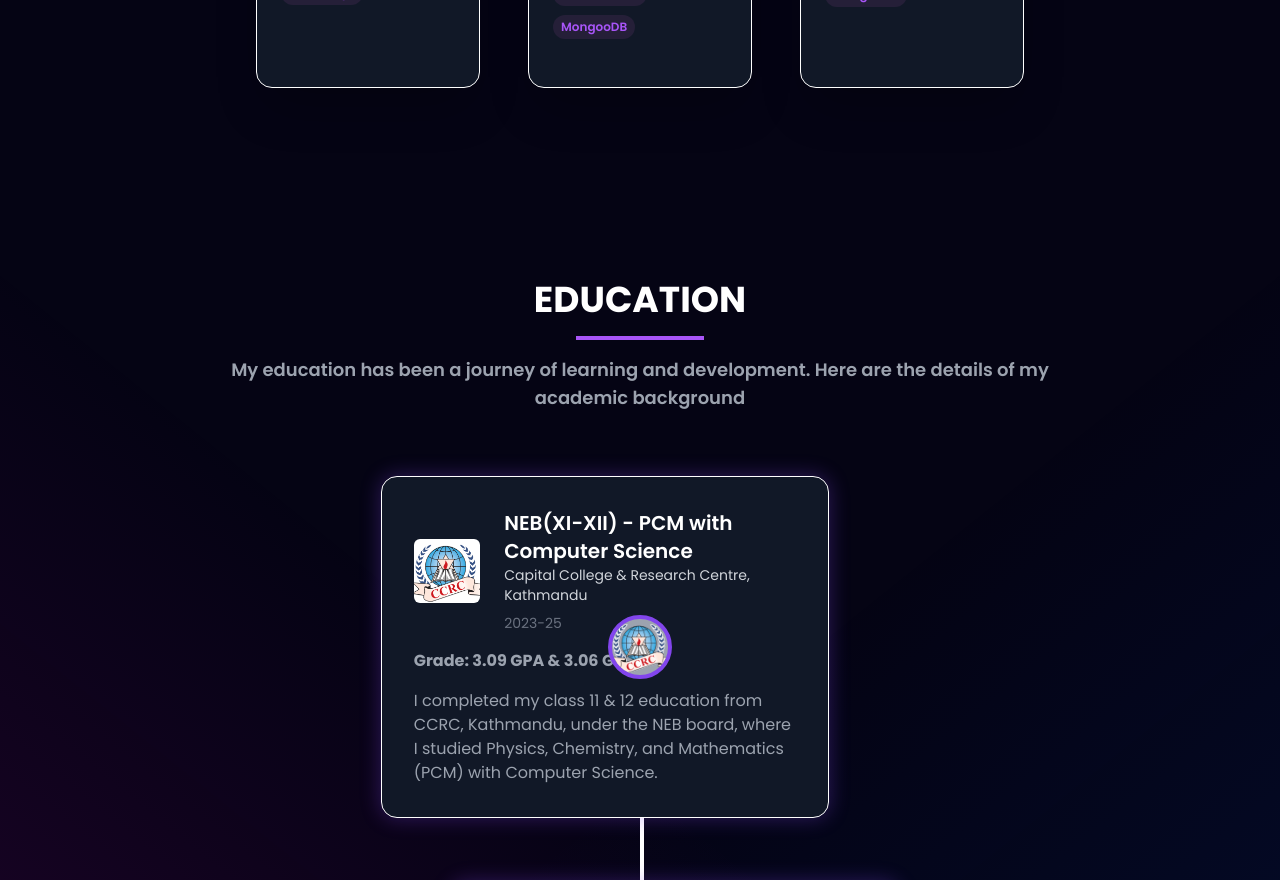
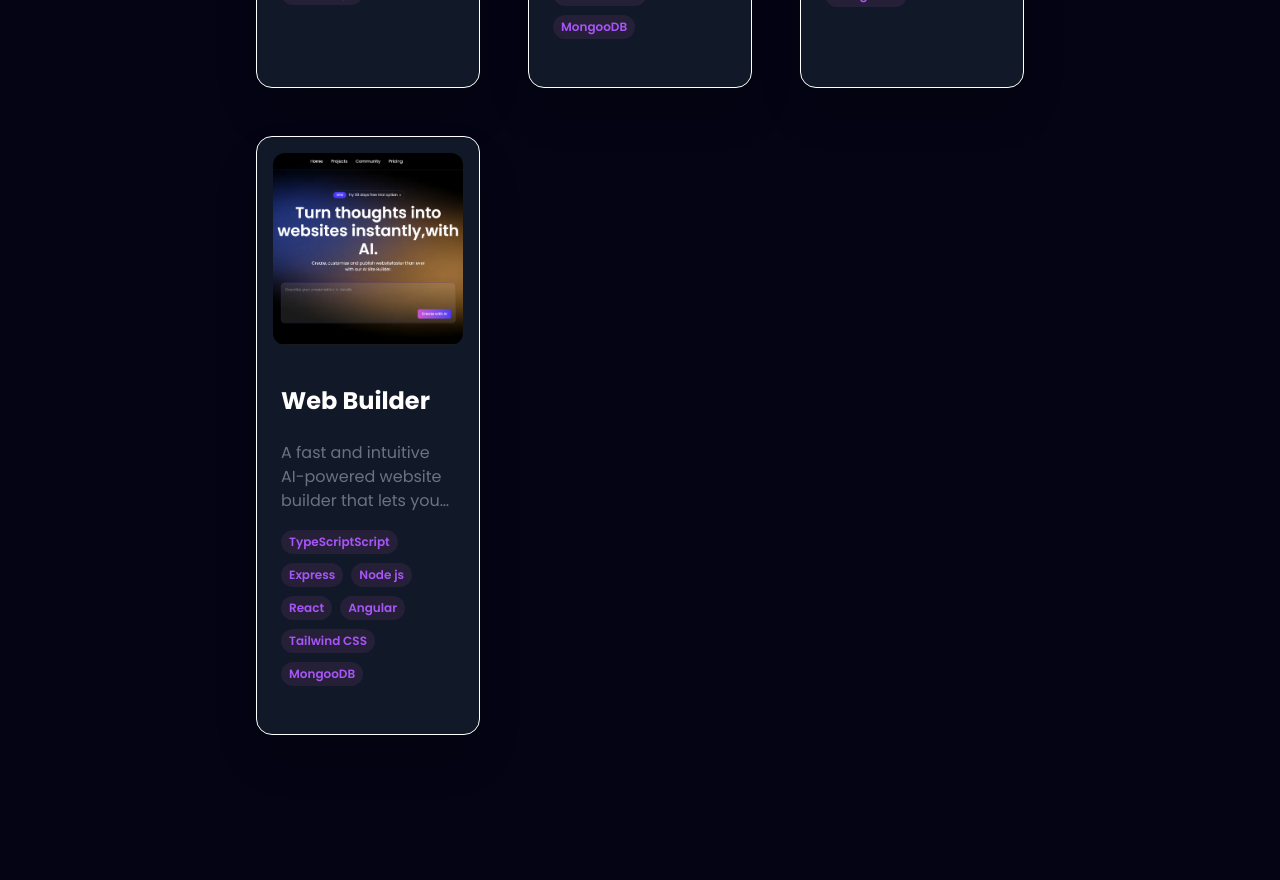
Before and after one commit to dipak0304/dipak-portfolio, a React (Vite) app: page / in a window 1280 px wide. Shown: the part 4320-5200 px from the top of the page. Built offline with nearby package versions, Linux system fonts and the light colour scheme.

Commit message:
Add Web Builder project to SkillsInfo

```diff
--- a/src/constants.js
+++ b/src/constants.js
@@ -43,6 +43,7 @@ import music from './assets/work_logo/music.png';
 import movie from './assets/work_logo/movie.png';
 import groceries from './assets/work_logo/groceries.png';
 import media from './assets/work_logo/media.png';
+import site from './assets/work_logo/sitebuilder.png';
 
 export const SkillsInfo = [
   {
@@ -205,4 +206,14 @@ export const SkillsInfo = [
       github: "https://github.com/dipak0304/SocialMedia",
       webapp: "https://jhola-media.vercel.app/",
     },
+    {
+      id: 5,
+      title: "Web Builder",
+      description:
+        "A fast and intuitive AI-powered website builder that lets you create, customize, and publish modern, responsive websites in minutes—no coding required.",
+      image: site,
+      tags: ["TypeScriptScript", "Express", "Node js","React", "Angular","Tailwind CSS","MongooDB"],
+      github: "https://github.com/dipak0304",
+      webapp: "https://sitebuilder-dipak019.vercel.app/",
+    },
   ];
```
